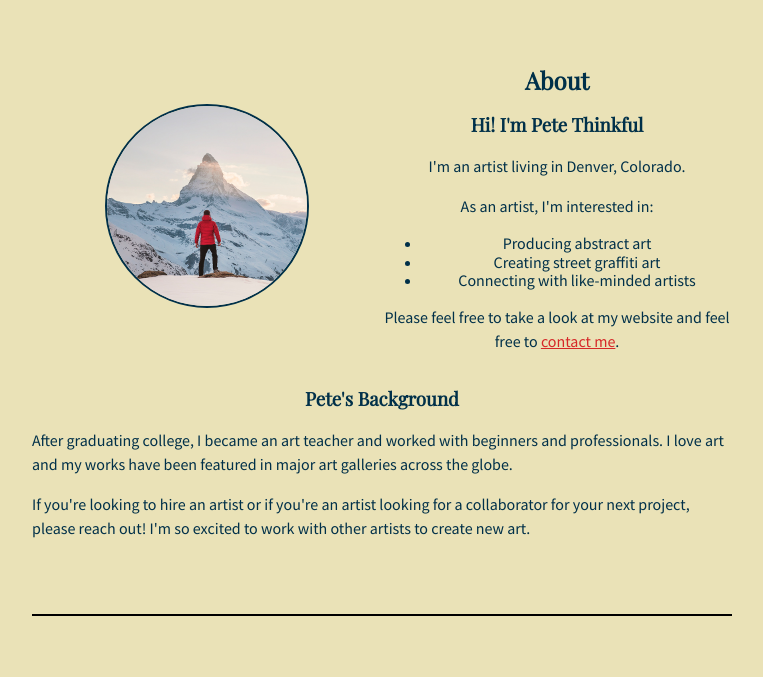
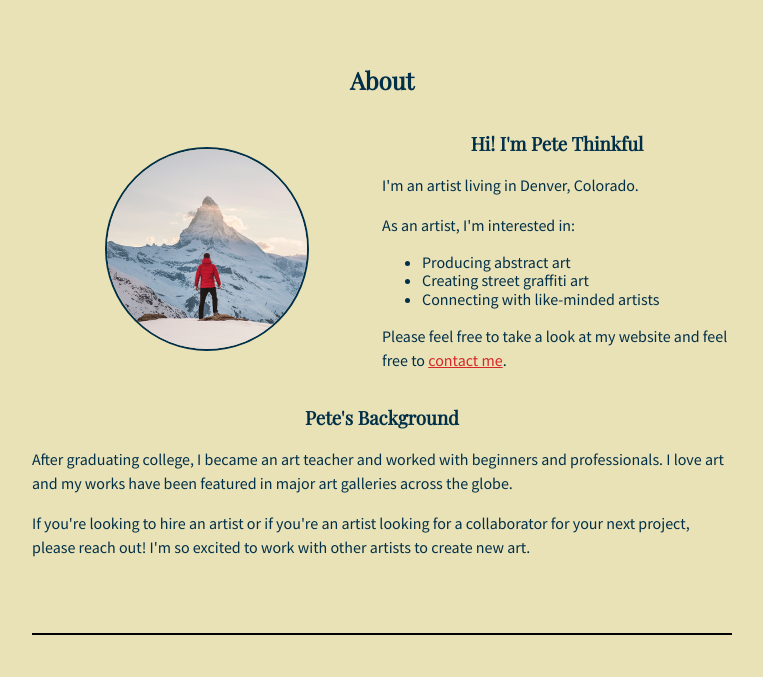
Before and after one commit to corderohector/Pete-Thinkful-Portfolio, a plain HTML site: page index.html in a window 1280 px wide. Shown: the part 123-800 px from the top of the page, without its empty margins (258-1021 px from the left). Drawn offline with nearby package versions, Linux system fonts and the light colour scheme.

Commit message:
Modification of Index.html and style.css
Header "About" is now text-align: center
Section "Hi I am Pete Thinkfull" change. Paragraphs are text-align: left and Header Text-align: center

```diff
--- a/index.html
+++ b/index.html
@@ -42,7 +42,10 @@
         <!-- About section -->
         <article id="about">
 
-          <!--Container with the About section, it will have an image and text content-->
+          <!--About Tittle-->
+          <h2>About</h2>
+
+          <!--Container with a Pete Photo and text content about him-->
           <section class="flex-container">
 
             <!-- Image -->
@@ -56,7 +59,6 @@
 
             <!--text content-->
             <div>
-              <h2>About</h2>
 
               <h3>Hi! I'm Pete Thinkful</h3>
 
@@ -74,6 +76,7 @@
             </div>
           </section>
 
+          <!--Pete's Background Section-->
           <section>
             <h3>Pete's Background</h3>
             <p>
@@ -95,7 +98,7 @@
         <article id="portfolio">
           <h2>Portfolio</h2>
 
-          <!-- Container with 3 sections inside-->
+          <!-- Container with 3 sections inside, 3 pictures of Pete's job with description of everyone of them-->
           <div class="flex-container">
 
             <!-- Abstract Red section -->
@@ -144,6 +147,7 @@
           <p>
             I'd love to hear from you! Please feel free to contact or follow me:
           </p>
+          <!--Social Networks of Pete-->
           <ol>
             <li>
               <a href="">LinkedIn</a>
@@ -159,7 +163,7 @@
       </div>
     </main>
 
-    <!-- Footer section -->
+    <!-- Footer section copyright-->
     <footer>
       <p>© Pete Thinkful. All rights reserved.</p>
     </footer>
--- a/style.css
+++ b/style.css
@@ -1,6 +1,7 @@
 /* The @import rule below imports the Playfair Display and Source Sans Pro fonts into the stylesheet*/
 @import url("https://fonts.googleapis.com/css2?family=Playfair+Display&family=Source+Sans+Pro:wght@400&display=swap");
 
+/* Body configuration */
 body {
   background-color: #eae2b7;
   color: #003049;
@@ -28,16 +29,26 @@ h3 {
   text-align: center;
 }
 
+/* flex-container */
 .flex-container {
 display: flex;
 flex-direction: row;
-text-align: center;
 }
 
+.flex-container p {
+text-align: left;
+}
+
+.flex-container ul {
+  text-align: left;
+  }
+
+ /* Navigation bar */
 nav {
   justify-content: space-between;
 }
 
+/* article */
 article {
   padding: 50px 0;
 }
```
